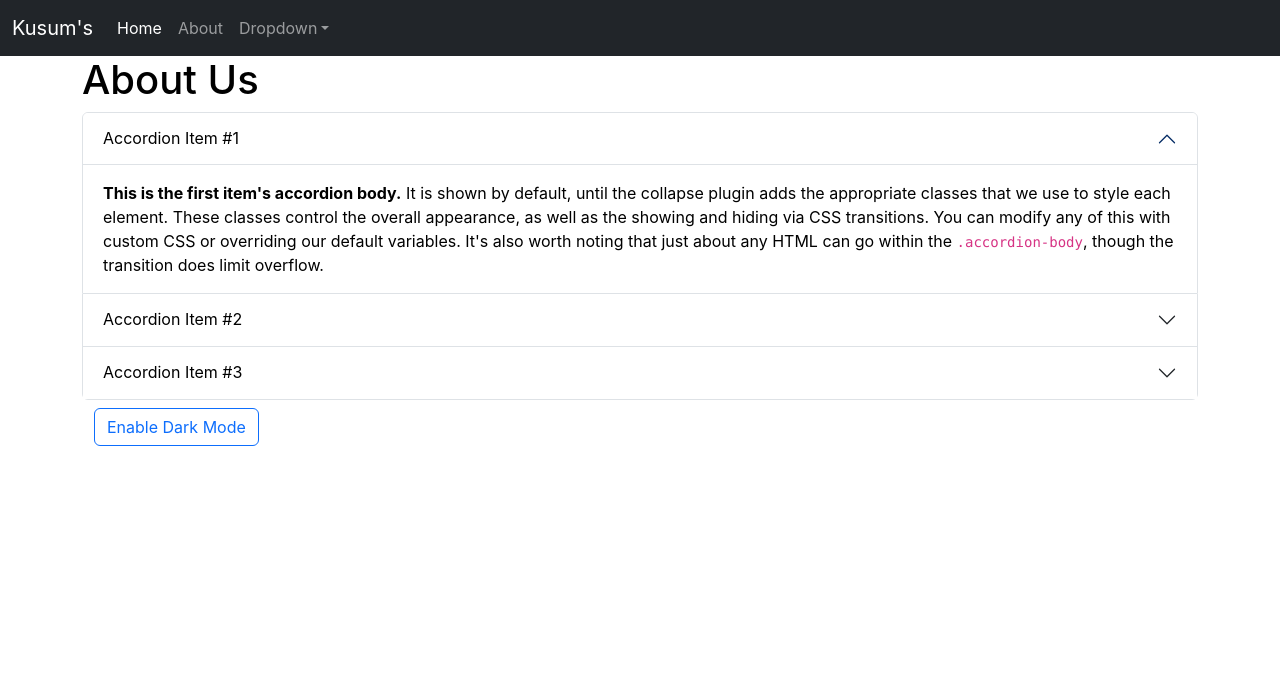
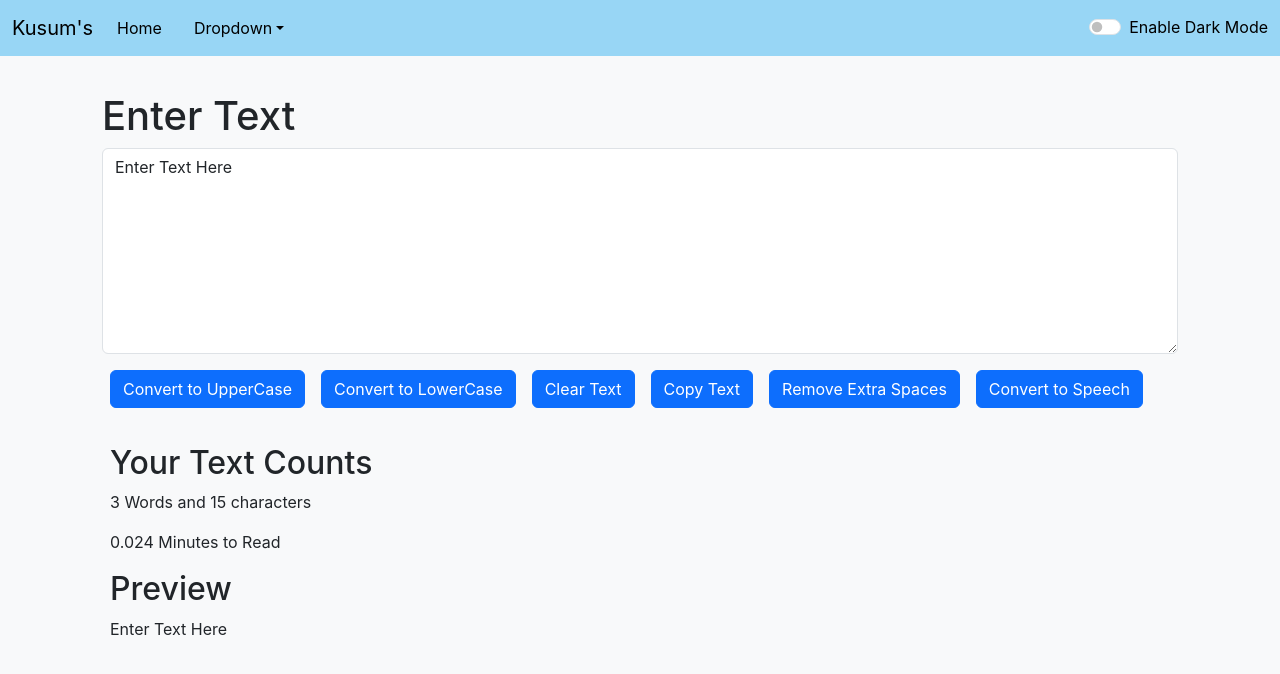
Before and after one commit to kuzum09/TextToolKit-Website-Using-React-, a React (Create React App) app: page / in a window 1280 px wide. Shown: the top 674 px of the page. Built offline with nearby package versions, Linux system fonts and the light colour scheme.

Commit message:
dark and light mode

```diff
--- a/src/App.css
+++ b/src/App.css
@@ -39,3 +39,48 @@
 .blank {
 	color: rgb(0, 255, 34);
 }
+/* App.css */
+body.bg-dark {
+	background-color: #343a40;
+	color: #ffffff;
+}
+
+body.bg-light {
+	background-color: #ffffff;
+	color: #000000;
+}
+
+.navbar-dark {
+	background-color: #a55dc7 !important;
+}
+
+.navbar-light {
+	background-color: #98d6f5 !important;
+}
+
+.navbar-dark .navbar-brand,
+.navbar-dark .nav-link,
+.navbar-dark .form-check-label {
+	color: #ffffff !important;
+}
+
+.navbar-light .navbar-brand,
+.navbar-light .nav-link,
+.navbar-light .form-check-label {
+	color: #000000 !important;
+}
+
+.container.my-3 {
+	padding: 20px;
+	border-radius: 10px;
+}
+
+.container.my-3.bg-dark {
+	background-color: #495057;
+	color: #ffffff;
+}
+
+.container.my-3.bg-light {
+	background-color: #e9ecef;
+	color: #000000;
+}
--- a/src/App.js
+++ b/src/App.js
@@ -1,18 +1,33 @@
 import "./App.css";
-import React from "react";
+import React, { useState, useEffect } from "react";
 import Navbar from "./components/Navbar";
-// import TextForm from "./components/TextForm";
-import About from "./components/About";
+import TextForm from "./components/TextForm";
+
 function App() {
+	const [mode, setMode] = useState("light");
+
+	const toggleMode = () => {
+		setMode((prevMode) => (prevMode === "light" ? "dark" : "light"));
+	};
+
+	useEffect(() => {
+		if (mode === "dark") {
+			document.body.classList.add("bg-dark", "text-light");
+			document.body.classList.remove("bg-light", "text-dark");
+		} else {
+			document.body.classList.add("bg-light", "text-dark");
+			document.body.classList.remove("bg-dark", "text-light");
+		}
+	}, [mode]);
+
 	return (
 		<>
-			<Navbar title="Kusum's" about="About" />
-
-			{/* <div className="container my-3">
+			<Navbar title="Kusum's" mode={mode} toggleMode={toggleMode} />
+			<div className="container my-3">
 				<TextForm heading="Enter Text" />
-			</div> */}
-			<About />
+			</div>
 		</>
 	);
 }
+
 export default App;
--- a/src/components/Navbar.js
+++ b/src/components/Navbar.js
@@ -1,9 +1,11 @@
 import React from "react";
-import propTypes from "prop-types";
+import PropTypes from "prop-types";
+
 export default function Navbar(props) {
 	return (
 		<>
-			<nav className="navbar navbar-expand-lg navbar-dark bg-dark">
+			<nav
+				className={`navbar navbar-expand-lg navbar-${props.mode} bg-${props.mode}`}>
 				<div className="container-fluid">
 					<a className="navbar-brand" href="/">
 						{props.title}
@@ -61,29 +63,33 @@ export default function Navbar(props) {
 								</ul>
 							</li>
 						</ul>
-						{/* <form className="d-flex" role="search">
+						<div className="form-check form-switch">
 							<input
-								className="form-control me-2"
-								type="search"
-								placeholder="Search"
-								aria-label="Search"
+								className="form-check-input"
+								type="checkbox"
+								id="flexSwitchCheckDefault"
+								onClick={props.toggleMode}
 							/>
-							<button className="btn btn-outline-primary" type="submit">
-								Search
-							</button>
-						</form> */}
-
+							<label
+								className={`form-check-label ${
+									props.mode === "light" ? "text-dark" : "text-light"
+								}`}
+								htmlFor="flexSwitchCheckDefault">
+								{props.mode === "light"
+									? "Enable Dark Mode"
+									: "Enable Light Mode"}
+							</label>
 						</div>
+					</div>
 				</div>
 			</nav>
 		</>
 	);
 }
+
 Navbar.propTypes = {
-	title: propTypes.string.isRequired,
-	about: propTypes.string.isRequired,
+	title: PropTypes.string.isRequired,
+	about: PropTypes.string.isRequired,
+	toggleMode: PropTypes.func.isRequired,
+	mode: PropTypes.string.isRequired,
 };
-// Navbar.defaultProps = {
-// 	title: "Set Title",
-// 	about: "Set About Heading",
-// };
--- a/src/components/TextForm.js
+++ b/src/components/TextForm.js
@@ -35,7 +35,21 @@ export default function TextForm(props) {
 		console.log("On change");
 		setText(event.target.value);
 	};
-
+	const handleCopyClick = () => {
+		var text = document.getElementById("myBox");
+		navigator.clipboard
+			.writeText(text.value)
+			.then(() => {
+				console.log("Text copied to clipboard successfully!");
+			})
+			.catch((err) => {
+				console.error("Failed to copy text: ", err);
+			});
+	};
+	const handleExtraSpaces = () => {
+		let newText = text.split(/[ ]+/);
+		setText(newText.join(" "));
+	};
 	const handleSpeakClick = () => {
 		if ("speechSynthesis" in window) {
 			const utterance = new SpeechSynthesisUtterance(text);
@@ -77,6 +91,12 @@ export default function TextForm(props) {
 				<button className="btn btn-primary mx-2" onClick={handleClearClick}>
 					Clear Text
 				</button>
+				<button className="btn btn-primary mx-2" onClick={handleCopyClick}>
+					Copy Text
+				</button>
+				<button className="btn btn-primary mx-2" onClick={handleExtraSpaces}>
+					Remove Extra Spaces
+				</button>
 				<button className="btn btn-primary mx-2" onClick={handleSpeakClick}>
 					Convert to Speech
 				</button>
```
